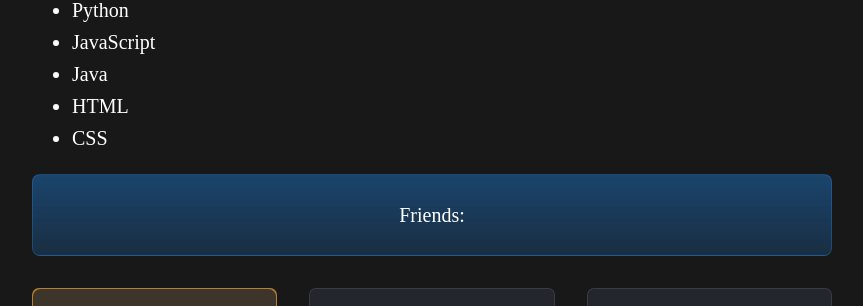
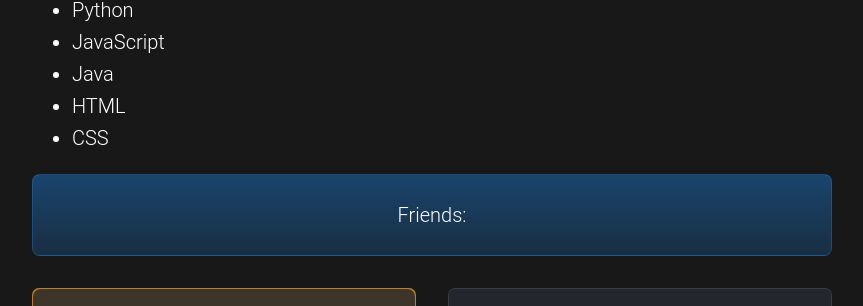
Before and after one commit to askiphy/newsite, an Astro site: page / in a window 1280 px wide. Shown: the part 874-1180 px from the top of the page, without its empty margins (208-1071 px from the left). Built offline with nearby package versions, Linux system fonts and the light colour scheme; Astro itself is replaced by a stand-in of ours.

Commit message:
Fix font (25.12.2024)

```diff
--- a/src/pages/index.astro
+++ b/src/pages/index.astro
@@ -144,7 +144,7 @@ import BestFriend from "../components/BestFriend.astro";
 	}
 
 	body {
-		font-family: 'Nunito', cursive;
+		font-family: 'Roboto Light', cursive;
 		margin: 0;
 	}
 
```
